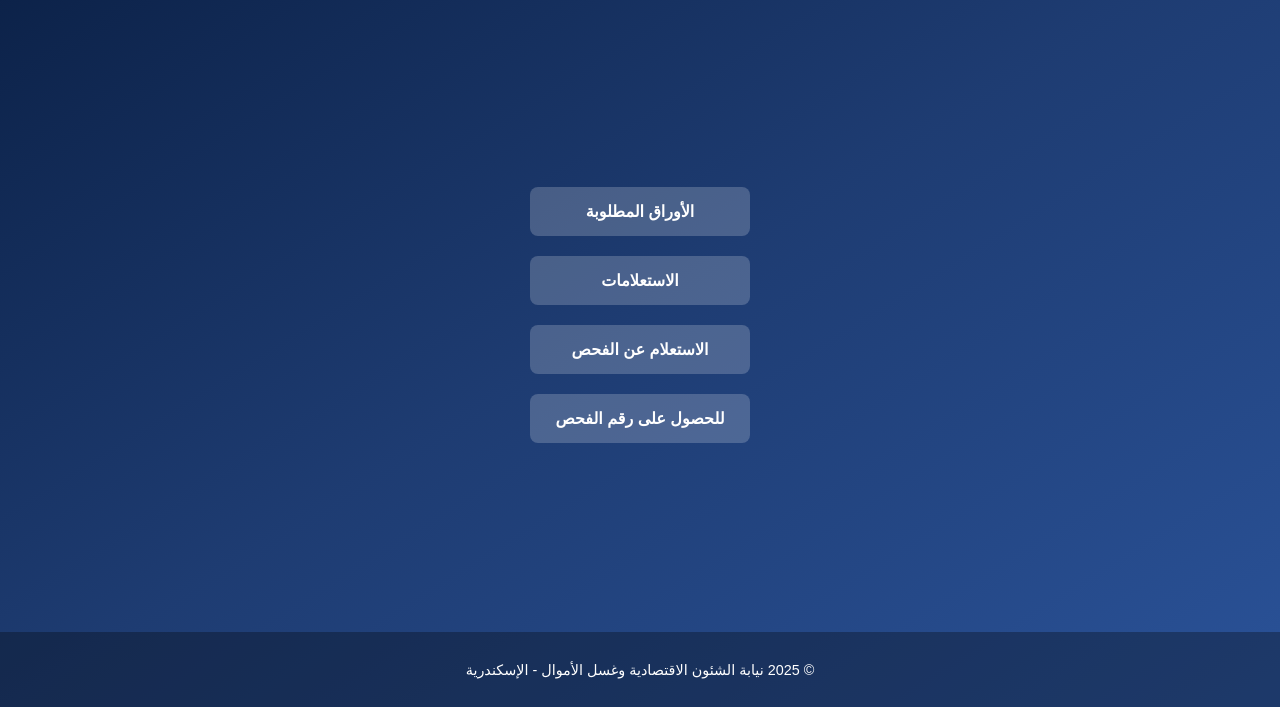
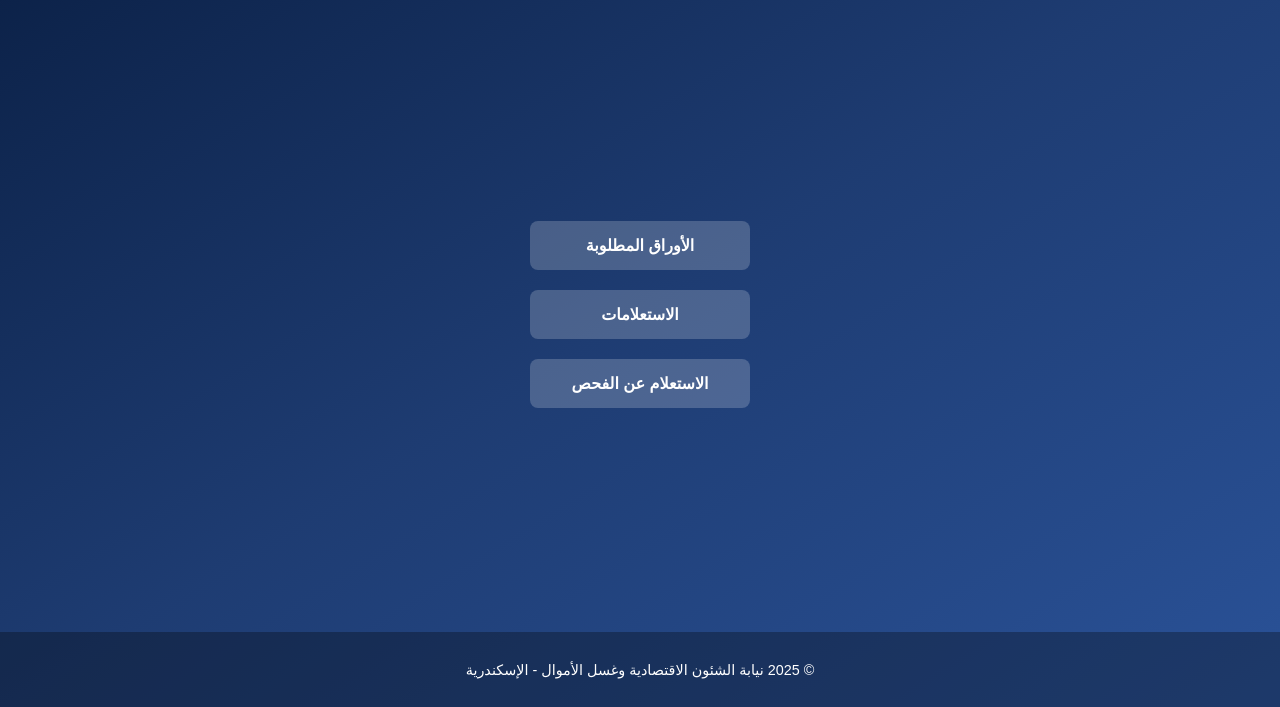
Before and after one commit to Heba89-lj/-QR-code, a website: page niyaba_qr_code/index.html in a window 1280 px wide. Shown: the part 93-800 px from the top of the page. Drawn offline with Linux system fonts and the light colour scheme; a web font is replaced by a local one.

Commit message:
Update index.html

```diff
--- a/niyaba_qr_code/index.html
+++ b/niyaba_qr_code/index.html
@@ -116,7 +116,7 @@
       <a href="papers.html" target="_blank">الأوراق المطلوبة</a>
       <a href="inquiry.html" target="_blank">الاستعلامات</a>
       <a href="search.html">الاستعلام عن الفحص</a>
-      <a href="id.html">للحصول على رقم الفحص</a>
+      <!-- <a href="id.html">للحصول على رقم الفحص</a> -->
     </div>
   </main>
 
```
